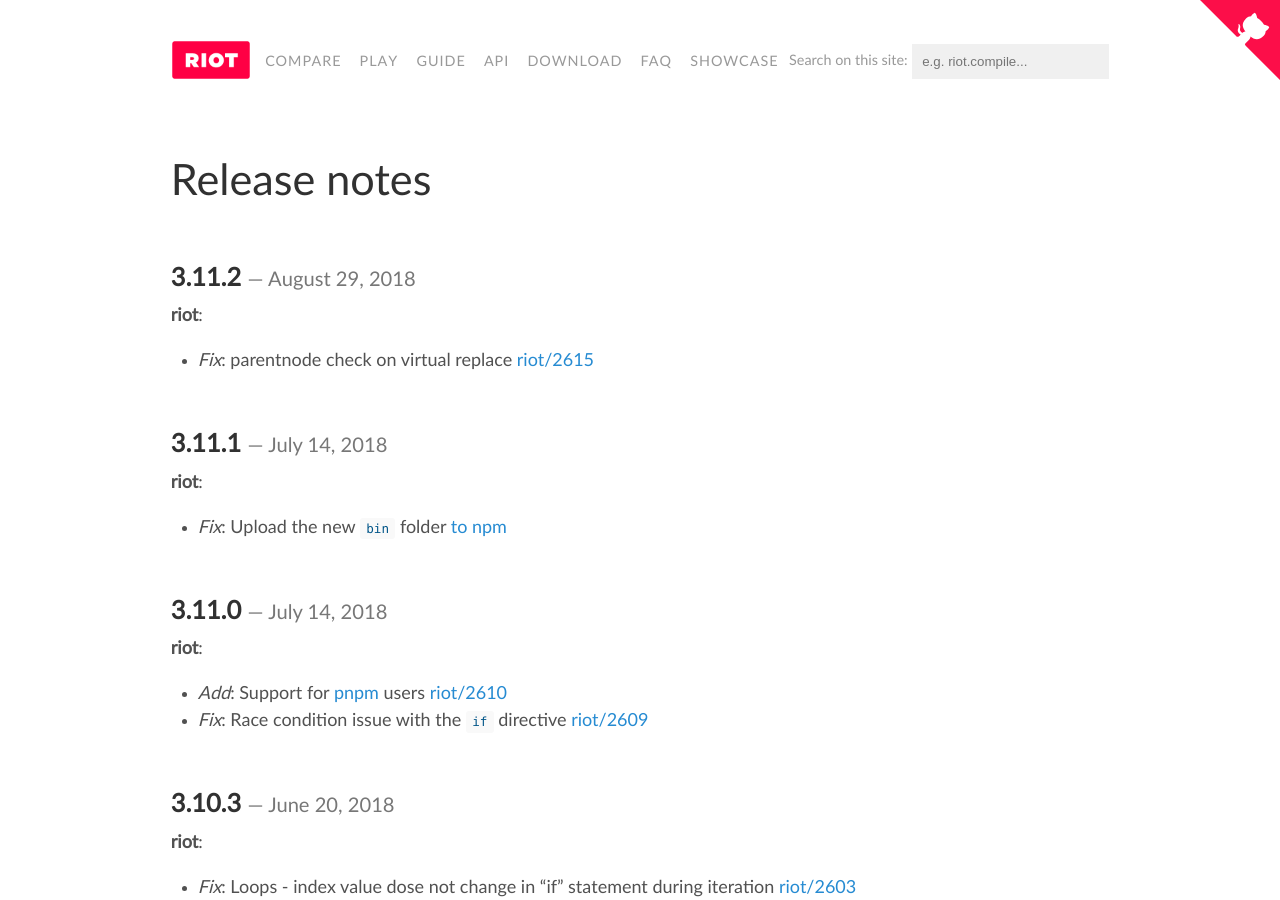
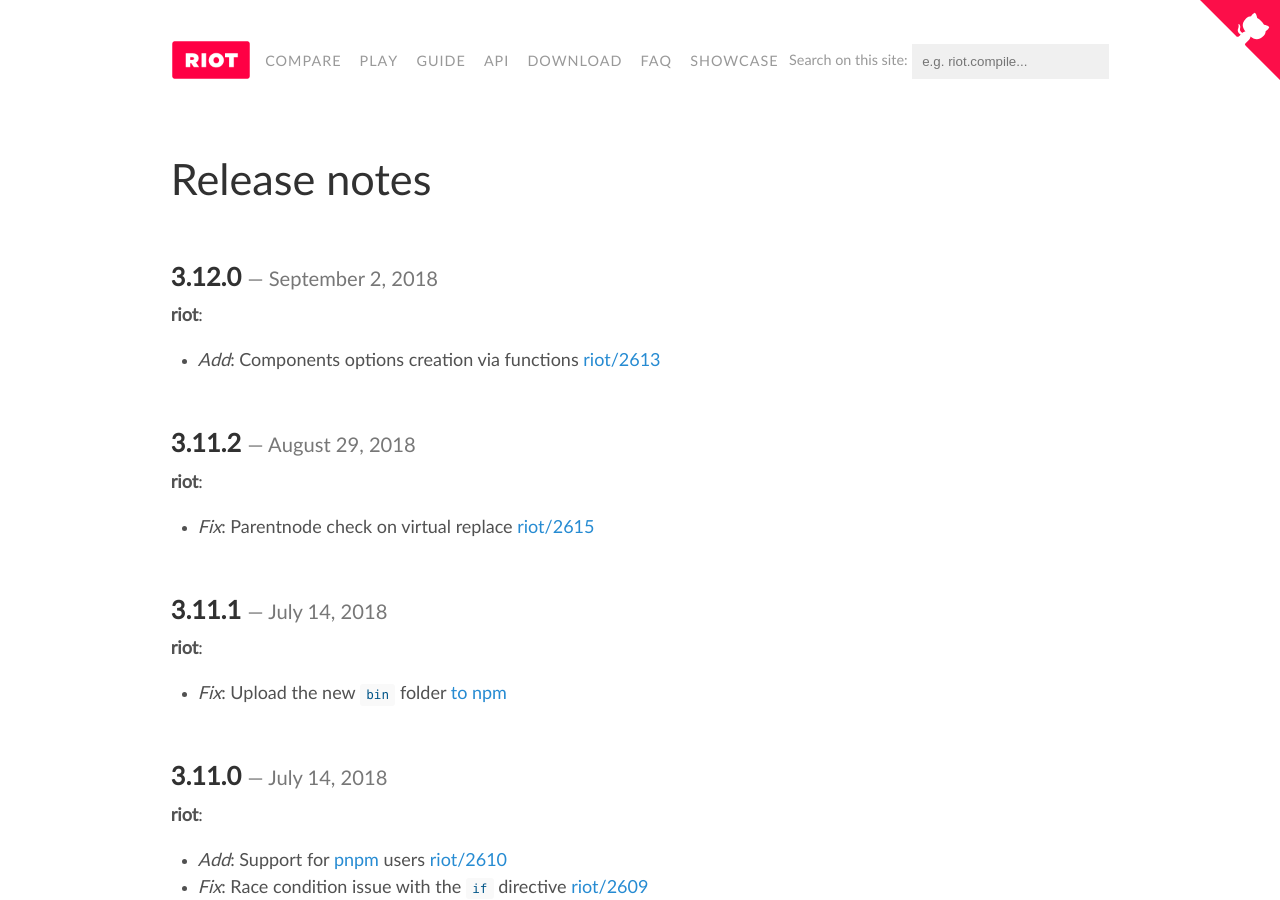
Before and after one commit to riot/riot.github.io, a Jekyll site: the page built from release-notes.md, in a window 1280 px wide and 900 px high. Built offline with Jekyll 4.4.1, drawn with Linux system fonts in a browser that asks for light colours; nearby versions of some CDN libraries; emoji names are drawn with the system emoji font; comment, search, counter and statistics services are not loaded.

Commit message:
updated: release notes and documentation about the new opts function feature

```diff
--- a/_config.yml
+++ b/_config.yml
@@ -39,19 +39,19 @@
   email:             hello.riotjs@gmail.com
 
 # Custom vars
-minor_version:       3.11
+minor_version:       3.12
 v2_minor_version:    2.6
 
-version:             3.11.2
+version:             3.12.0
 v2_version:          2.6.8
-version_slurp:       Add support for pnpm users
+version_slurp:       Create components options also via functions
 v2_version_slurp:    Security patch against XSS injections
 repo:                https://github.com/riot/riot
 twitter_account:     https://twitter.com/riotjs_
 gitter:              https://gitter.im/riot/riot
 # Vars needed for the compare.md page
 
-size_min:            10.77
+size_min:            10.80
 riot_route_size_min: 1.77
 
 polymer:
--- a/release-notes.md
+++ b/release-notes.md
@@ -6,10 +6,15 @@
 
 # {{ page.title }}
 
+## 3.12.0 *September 2, 2018*
+
+__riot__:
+  - _Add_: Components options creation via functions [riot/2613](https://github.com/riot/riot/issues/2613)
+
 ## 3.11.2 *August 29, 2018*
 
 __riot__:
-  - _Fix_: parentnode check on virtual replace [riot/2615](https://github.com/riot/riot/pull/2615)
+  - _Fix_: Parentnode check on virtual replace [riot/2615](https://github.com/riot/riot/pull/2615)
 
 
 ## 3.11.1 *July 14, 2018*
```
Also changed, not shown: api/index.md (+12 -0 lines).
